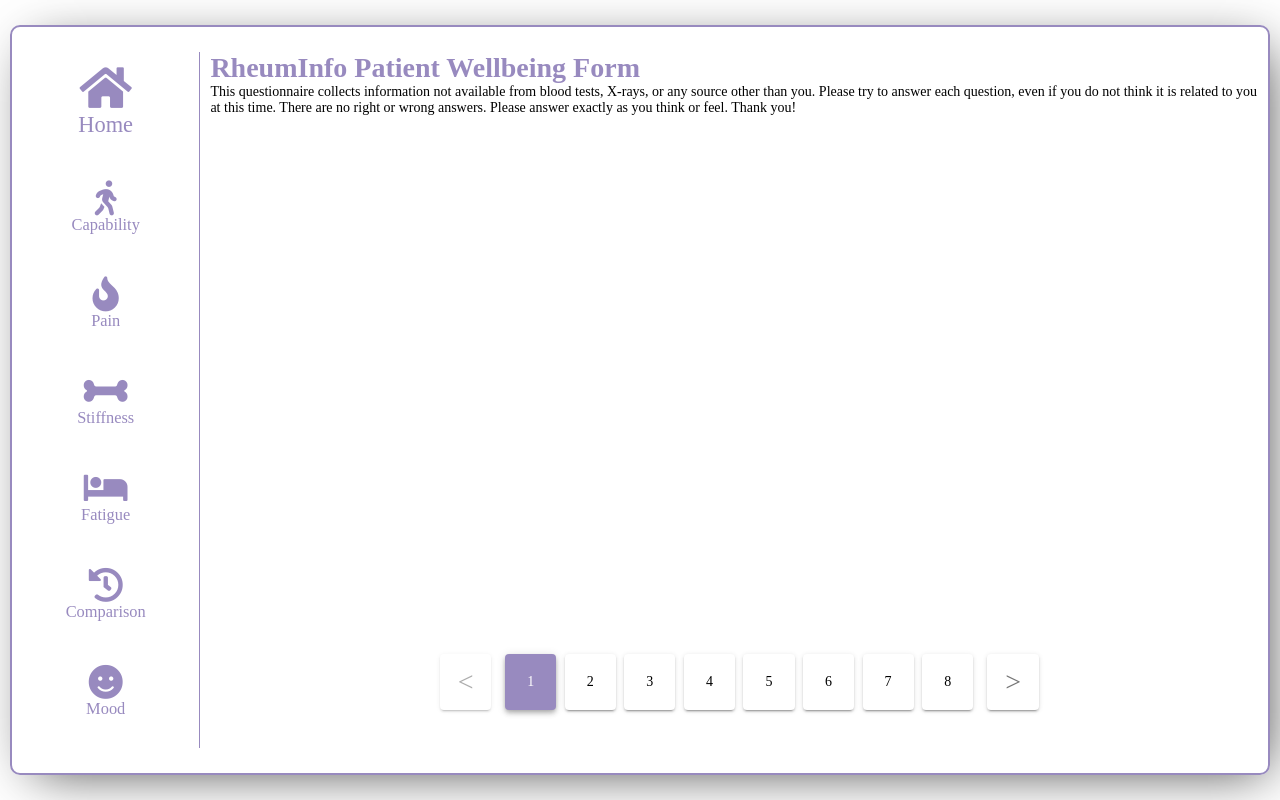
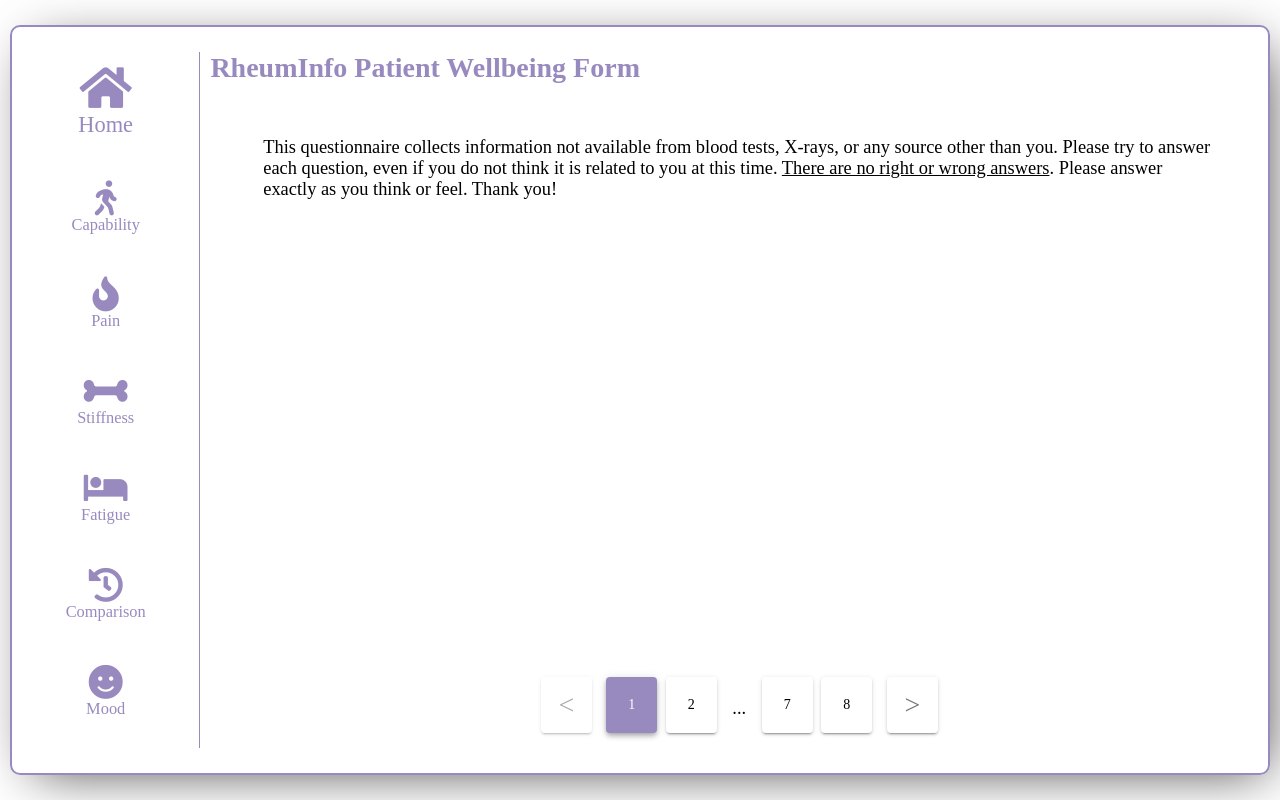
Before and after one commit to adamsimonini/medical-survey, a Vue app: page / in a window 1280 px wide. Built offline with nearby package versions, Linux system fonts and the light colour scheme.

Commit message:
Centered content & fixed grid

```diff
--- a/src/components/Capabilities1.vue
+++ b/src/components/Capabilities1.vue
@@ -1,9 +1,7 @@
 <template>
     <div id="capabilities" class="contentBox" slot="content">
-        <p>
-            <b>AT THIS VERY MOMENT</b>, with what degree of difficulty can you do the following:
-            <CapabilityQuestion v-for="(question, i) in questions" v-bind:questions="questions[i].name" v-bind:index="questions[i].index"/>
-        </p>
+        <span><b>AT THIS VERY MOMENT</b>, with what degree of difficulty can you do the following:</span>
+        <CapabilityQuestion v-for="(question, i) in questions" v-bind:questions="questions[i].name" v-bind:index="questions[i].index"/>
     </div>
 </template>
 
--- a/src/components/CapabilityQuestion.vue
+++ b/src/components/CapabilityQuestion.vue
@@ -39,6 +39,9 @@
 </script>
 
 <style scoped>
+.capability-question{
+    width: 100%;
+}
 .answersBox{
     display: flex;
     align-items: center;
--- a/src/components/Home.vue
+++ b/src/components/Home.vue
@@ -3,7 +3,7 @@
         <p>
             This questionnaire collects information not available from blood tests, X-rays, or any source other
             than you. Please try to answer each question, even if you do not think it is related to you at this
-            time. There are no right or wrong answers. Please answer exactly as you think or feel. Thank you!
+            time. <u>There are no right or wrong answers</u>. Please answer exactly as you think or feel. Thank you!
         </p>
     </div>
 </template>
--- a/src/components/Main.vue
+++ b/src/components/Main.vue
@@ -1,8 +1,8 @@
 <template>
   <main id='main'>
     <SideMenu class='menu'/>
+    <h1 class="header">RheumInfo Patient Wellbeing Form</h1>
     <div class='main-content'>
-      <h1>RheumInfo Patient Wellbeing Form</h1>
       <router-view></router-view>
       <!-- <img alt="Vue logo" src="./assets/logo.png"> -->
     </div>
@@ -31,10 +31,11 @@
 #main{
   display: grid;
   grid-template-areas:
-    'menu main main main'
-    'menu footer footer footer';
+    'menu header '
+    'menu main'
+    'menu footer';
   grid-template-columns: 15% 1fr;
-  grid-template-rows: 6fr 1fr;
+  grid-template-rows: 1fr 7fr 1fr;
   grid-gap: 10px;
   border: 2px solid var(--primaryColor);
   border-radius: 10px;
--- a/src/css/styles.css
+++ b/src/css/styles.css
@@ -16,7 +16,9 @@
 .surveySection{
     font-size: 1.2rem;
 }
-
+html,body {
+    height:100%;
+}
 #app{
     display: grid;
     grid-template-columns: 1fr 10fr 1fr;
@@ -89,7 +91,13 @@
     cursor: pointer;
 }
 .contentBox{
-
+    display: flex;
+    flex-direction: column;
+    justify-content: flex-start;
+    align-items: center;
+    width: 100%;
+    padding: 0 5%;
+    font-size: calc(0.5vw + 12px);
 }
 .contentBox img{
     max-width: 100%;
```
